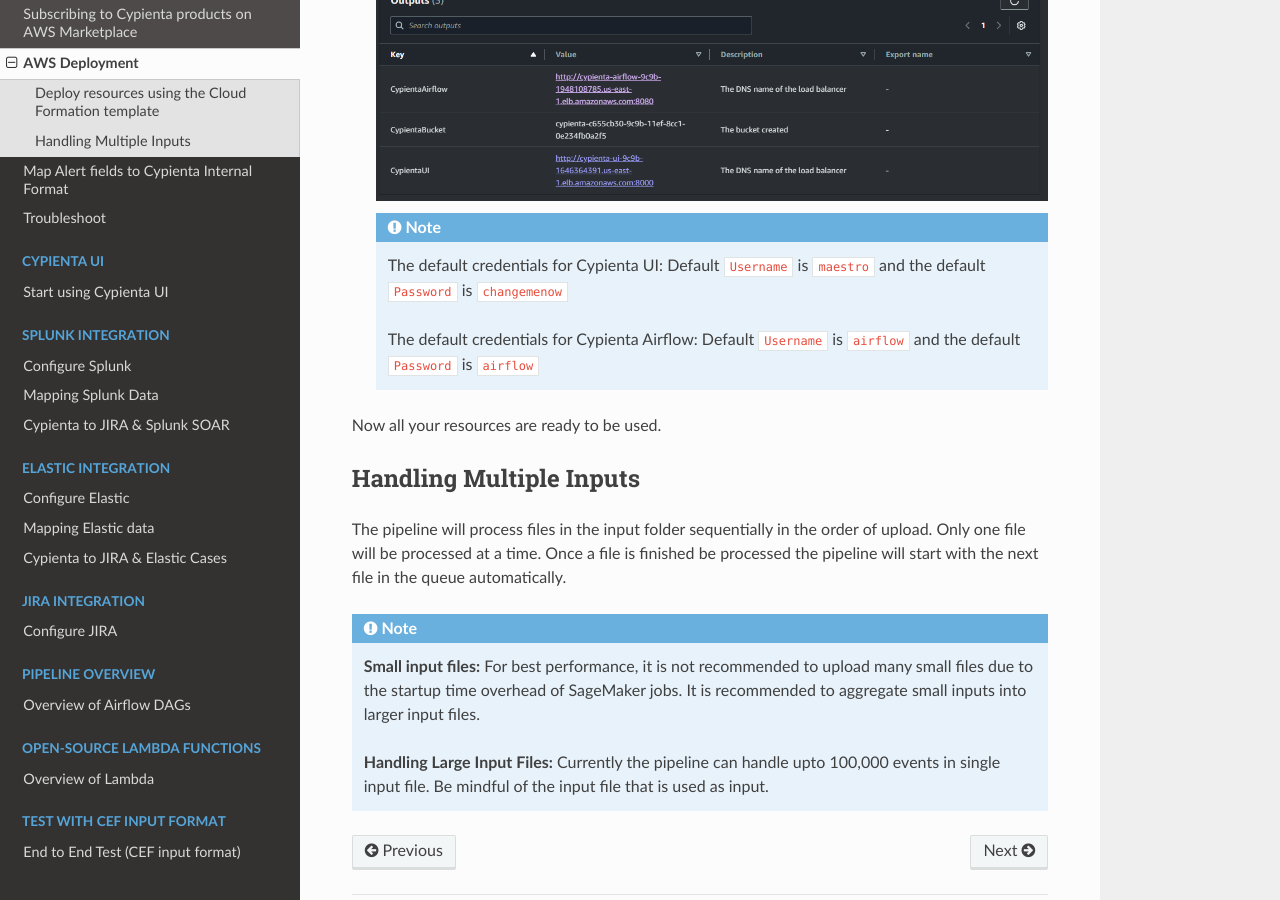
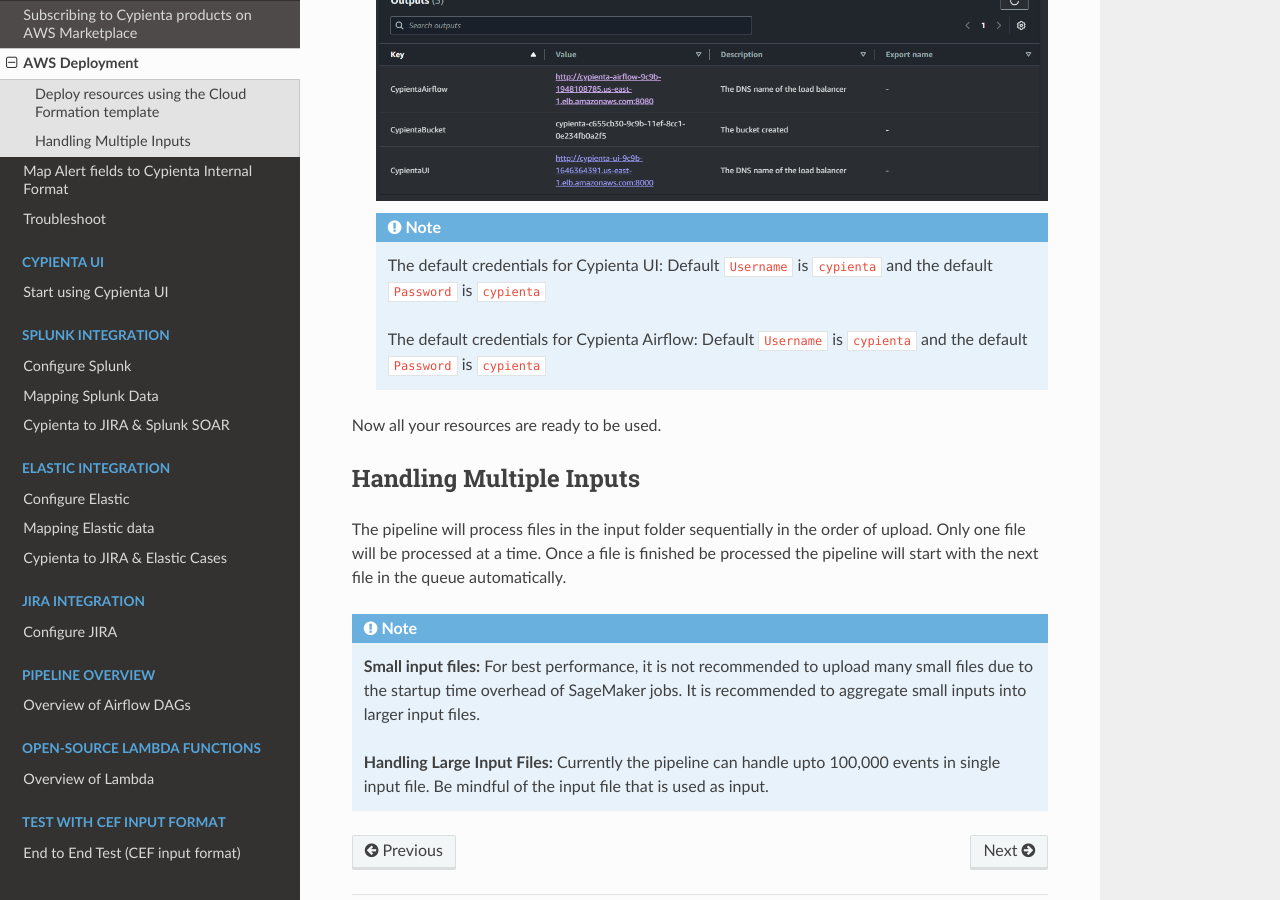
Before and after one commit to cypienta/docs, a Sphinx documentation site: the page built from docs/source/getting_started/deploy.rst, in a window 1280 px wide and 900 px high, scrolled down 2654 px. Built offline with Sphinx 7.4.7 and the Read the Docs theme 3.1.0, drawn with Linux system fonts in a browser that asks for light colours; pages that are not in the unit, such as notebooks, are missing from menus.

Commit message:
fix description, update passwords

```diff
--- a/docs/source/deploy_ui/mapping.rst
+++ b/docs/source/deploy_ui/mapping.rst
@@ -9,7 +9,7 @@
 
 
     .. note::
-        The default ``Username`` is ``maestro`` and the default ``Password`` is ``changemenow``
+        The default ``Username`` is ``cypienta`` and the default ``Password`` is ``cypienta``
 
 2.  On the left hand side panel, click on ``Add Alerts``.
 
--- a/docs/source/deploy_ui/start_using.rst
+++ b/docs/source/deploy_ui/start_using.rst
@@ -29,7 +29,7 @@
         :align: center
 
     .. note::
-        The default ``Username`` is ``maestro`` and the default ``Password`` is ``changemenow``
+        The default ``Username`` is ``cypienta`` and the default ``Password`` is ``cypienta``
 
 
 How to use the Hide feature for events in UI
--- a/docs/source/getting_started/deploy.rst
+++ b/docs/source/getting_started/deploy.rst
@@ -88,9 +88,9 @@
         :align: center
 
     .. note::
-        The default credentials for Cypienta UI: Default ``Username`` is ``maestro`` and the default ``Password`` is ``changemenow``
+        The default credentials for Cypienta UI: Default ``Username`` is ``cypienta`` and the default ``Password`` is ``cypienta``
 
-        The default credentials for Cypienta Airflow: Default ``Username`` is ``airflow`` and the default ``Password`` is ``airflow``
+        The default credentials for Cypienta Airflow: Default ``Username`` is ``cypienta`` and the default ``Password`` is ``cypienta``
 
 Now all your resources are ready to be used.
 
--- a/docs/source/index.rst
+++ b/docs/source/index.rst
@@ -6,9 +6,9 @@
 .. toctree::
     :maxdepth: 1
     :caption: Getting Started
+    :glob:
 
-    getting_started/prerequisites
-        :description: Prerequisites for installation and usage of the product.
+    <getting_started/prerequisites> Prerequisites for installation and usage of the product.
     getting_started/subscription
         :description: Guide to subscribing to Cypienta products on AWS Marketplace.
     getting_started/deploy
```
